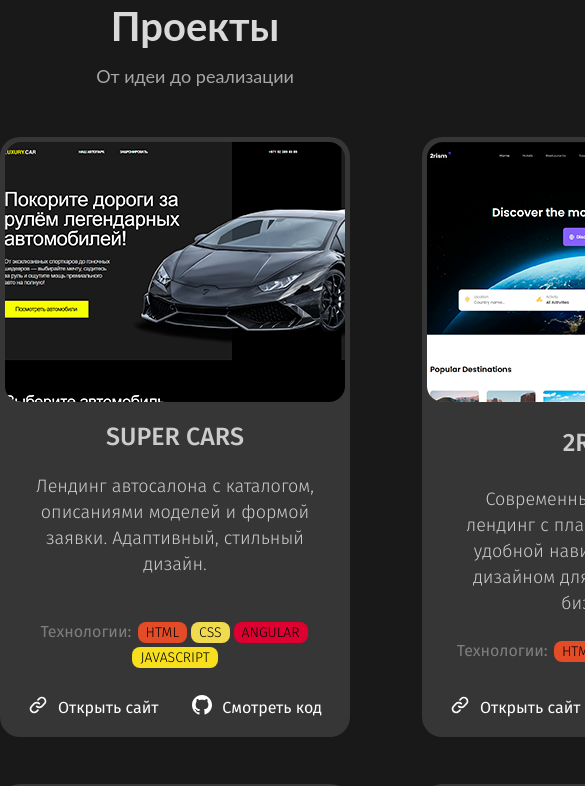
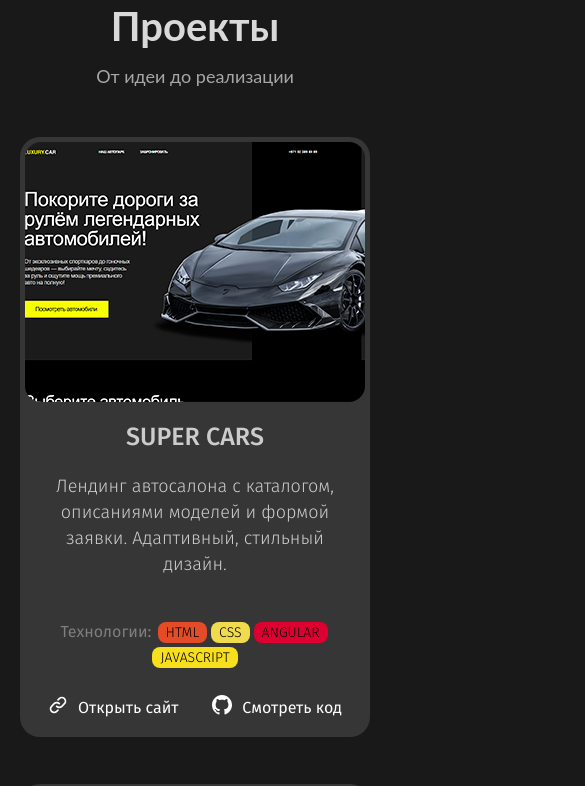
Before and after one commit to KartoShk4/EVGENY-MKH, an Angular app: page / in a window 390 px wide. Shown: the part 1540-2326 px from the top of the page, 585 px wide, since content can reach past the window. Built offline with nearby package versions, Linux system fonts and the light colour scheme; a web font is replaced by a local one.

Commit message:
Адаптиция карточек проектов

```diff
--- a/src/app/views/main/main.component.scss
+++ b/src/app/views/main/main.component.scss
@@ -127,6 +127,17 @@
 
   .project {
     padding-bottom: 100px;
+
+    .project-card-block {
+      display: flex;
+      flex-direction: row;
+      flex-wrap: wrap;
+      justify-content: center;
+    }
+
+    .project-link {
+      margin-left: 170px !important;
+    }
   }
 }
 
--- a/src/assets/styles/_global.scss
+++ b/src/assets/styles/_global.scss
@@ -63,6 +63,13 @@ body {
     font-size: 18px;
     padding-bottom: 50px;
   }
+
+  .project-card-block {
+    display: flex;
+    flex-direction: row;
+    flex-wrap: wrap;
+    justify-content: center;
+  }
 }
 
 .tag {
```
